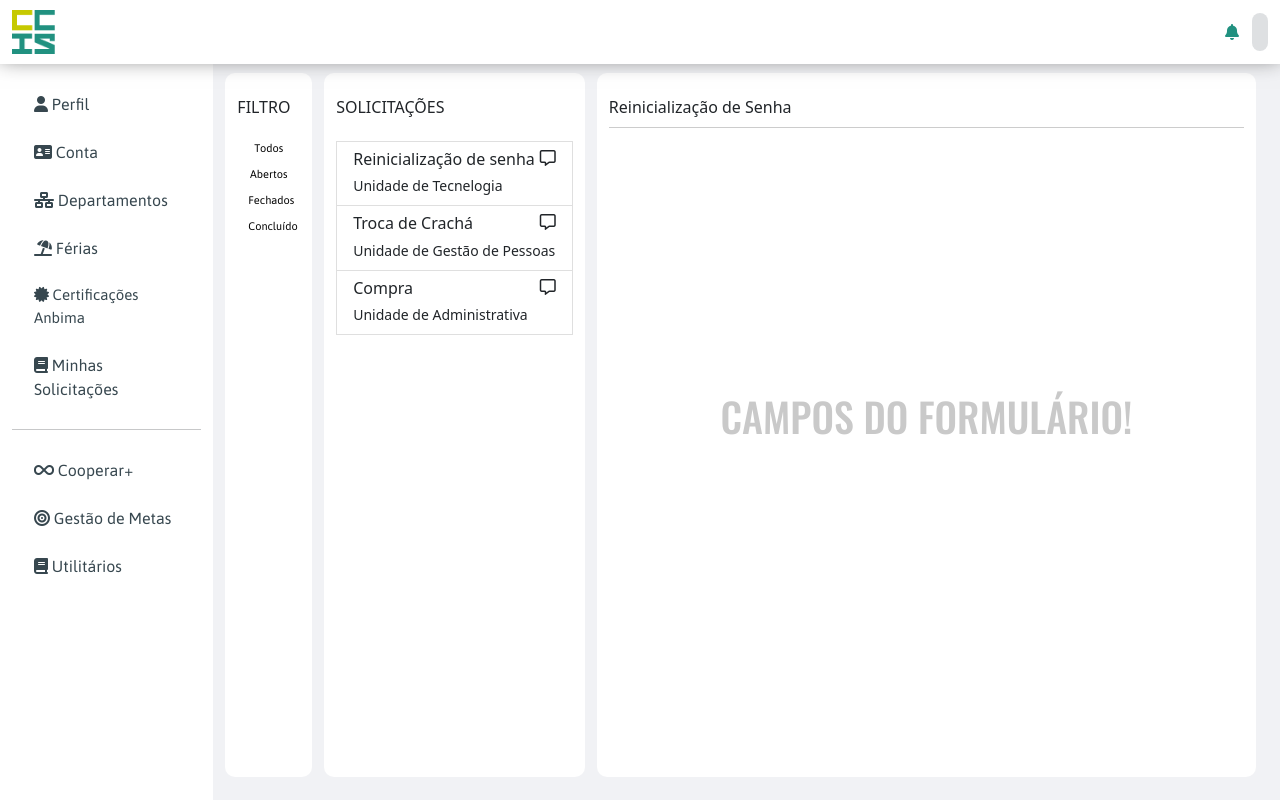
After one commit to Sidehenrique/CCIS-Web, a Django app: page /solicit in a window 1280 px wide. The commit adds this page. Run offline with Django 4.2, Linux system fonts and the light colour scheme; the visitor is signed in with stand-in values (Sample User, id 1); some libraries are stand-ins or nearby versions.

Commit message:
Pagina Minhas Solicitações

```diff
--- a/ccis/static/ccis/style.css
+++ b/ccis/static/ccis/style.css
@@ -959,7 +959,7 @@ status-negativo{
     border-radius:50%;
     font-family:asap;
     font-size:12px;
-    padding-top:;
+
 
 }
 
@@ -1111,3 +1111,34 @@ status-negativo{
     background-color:#00353E;
     color:#ffffff;
 }
+/*-- new_request ----------------------------*/
+
+/*-- solicit ----------------------------*/
+.ul-novo-solicit{
+    list-style-type: none;
+    padding: 0px;
+}
+.li-novo-solicit{
+    background-color: white;
+    border: 1px white solid;
+    padding: 0px 10px;
+    font-family: asap;
+    text-align: center;
+}
+.li-novo-solicit:hover{
+    border: 1px gray solid;
+    border-radius: 20px;
+    padding: 0px 10px;
+}
+
+.link-solicit{
+    text-decoration: none;
+    color: black;
+    font-size: 11px;
+}
+
+.link-solicit:hover{
+    color: black;
+}
+
+/*-- solicit ----------------------------*/
--- a/ccis/templates/ccis/base.html
+++ b/ccis/templates/ccis/base.html
@@ -334,6 +334,17 @@
                             </a>
                         </li>
 
+
+                        <!-- Minhas solicitações -->
+                        <li class="li-lista-novo">
+
+                            <a style="font-family: asap;" href="{% url 'solicit' %}" class="li-link-novo"
+                               aria-current="page">
+                                <i class="fa-solid fa-book"></i>
+                                Minhas Solicitações
+                            </a>
+                        </li>
+
                         <hr class="">
 
                         <!-- coopera -->
--- /dev/null
+++ b/ccis/templates/ccis/solicit.html
@@ -0,0 +1,85 @@
+{% extends 'ccis/base.html' %}
+{% load static %}
+
+{% block conteudo %}
+
+<div class="container-fluid scrollable-content">
+
+    <div class="row mt-2">
+
+        <!-- Menu -------------------------------->
+        <div class="col-1 menu-request">
+            <h6>FILTRO</h6>
+            <!--Botões----------------------->
+            <ul class="ul-novo-solicit mt-3 ">
+                <li class="li-novo-solicit">
+                    <a href="" class="link-solicit" >
+                        Todos
+                    </a>
+                </li>
+
+                <li class="li-novo-solicit">
+                    <a href="" class="link-solicit" >
+                        Abertos
+                    </a>
+                </li>
+
+                <li class="li-novo-solicit">
+                    <a href="" class="link-solicit" >
+                        Fechados
+                    </a>
+                </li>
+
+                <li class="li-novo-solicit">
+                    <a href="" class="link-solicit" >
+                        Concluído
+                    </a>
+                </li>
+            </ul>
+            <!--Botões end----------------------->
+        </div>
+        <!-- Menu -------------------------------->
+
+        <!--Solicitações--------------------->
+        <div class="col-3 menu-request ">
+            <h6>SOLICITAÇÕES</h6>
+            <!--bottons solicit--------------------->
+            <div class="mt-4">
+                <a href="#" class="list-group-item list-group-item-action"aria-current="true">
+                    <div class="d-flex w-100 justify-content-between">
+                    <h6 class="mb-1">Reinicialização de senha</h6>
+                    <i class="fa-regular fa-message"></i>
+                    </div>
+                    <small>Unidade de Tecnelogia</small>
+                </a>
+
+                <a href="#" class="list-group-item list-group-item-action"aria-current="true">
+                    <div class="d-flex w-100 justify-content-between">
+                        <h6 class="mb-1">Troca de Crachá</h6>
+                        <i class="fa-regular fa-message"></i>
+                    </div>
+                    <small>Unidade de Gestão de Pessoas</small>
+                </a>
+
+                <a href="#" class="list-group-item list-group-item-action"aria-current="true">
+                    <div class="d-flex w-100 justify-content-between">
+                        <h6 class="mb-1">Compra</h6>
+                        <i class="fa-regular fa-message"></i>
+                    </div>
+                    <small>Unidade de Administrativa</small>
+                    </a>
+            </div>
+            <!--bottons solicit end--------------------->
+        </div>
+        <!--Solicitações--------------------->
+
+        <!--Campo de Formulário--------------------->
+        <div class="col menu-request ">
+            <h6 style="border-bottom: 1px solid #ccc; padding-bottom: 10px;">Reinicialização de Senha</h6>
+            <h1 style="color: #C9C9C9; font-family: oswald; justify-content: center; align-items: center; height: 70vh" class="text-center d-flex">CAMPOS DO FORMULÁRIO!</h1>
+        </div>
+        <!--Campo de Formulário--------------------->
+    </div>
+</div>
+
+{% endblock %}
--- a/ccis/urls.py
+++ b/ccis/urls.py
@@ -21,6 +21,8 @@ urlpatterns = [
     path('documentos', pages.documentos, name='documentos'),
     path('departamentos', pages.departamentos, name='departamentos'),
     path('gestaoMetas', pages.gestaoMetas, name='gestaoMetas'),
+    path('solicit', pages.solicit, name='solicit'),
+
 
     path('utilitarios', pages.utilitarios, name='utilitarios'),
 
--- a/ccis/views/pages.py
+++ b/ccis/views/pages.py
@@ -124,6 +124,12 @@ def solicitacao(request):
     print(dados_user)
 
     return render(request, 'ccis/solicitacao.html')
+
+
+@login_required(login_url="/login")
+def solicit(request):
+
+    return render(request, 'ccis/solicit.html')
 
 
 @login_required(login_url="/login")
```
Also changed, not shown: ccis/templates/ccis/home.html (+4 -4 lines).
